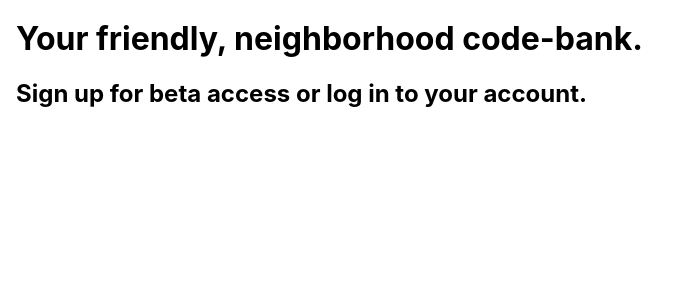
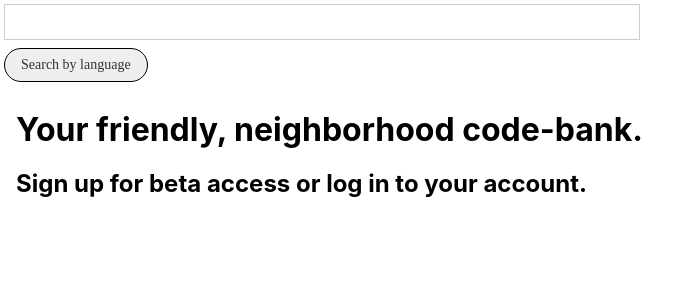
Before and after one commit to Momentum-Team-10/django-duplex-team-hufflepuff, a Django app: page / in a window 1280 px wide. Shown: the part 96-396 px from the top of the page, without its empty margins (0-700 px from the left). Run offline with Django 3.2, Linux system fonts and the light colour scheme; data that the repository does not hold is empty.

Commit message:
created title,language,tag seach functions

```diff
--- a/hufflepuff/code_snips/views.py
+++ b/hufflepuff/code_snips/views.py
@@ -1,3 +1,4 @@
+from django.db.models import query
 from django.shortcuts import render, get_object_or_404
 from .models import Snippet
 
@@ -13,3 +14,22 @@ def user_page(request):
 def code_view(request, pk):
   snippet = get_object_or_404(Snippet, pk=pk)
   return render(request, 'code_snips/code_view.html', {"snippet": snippet})
+
+def search_by_title(request):
+    # get the search term from the query params
+    query = request.GET.get("q")
+    # use that search term to make a db query, save it to a variable
+    results = Snippet.objects.filter(title__icontains=query)
+    # send back a response that includes the data from the query
+
+    return render(request, "code_snips/home.html", {"snippets": results})
+
+def search_by_language(request):
+  query = request.GET.get("q")
+  results = Snippet.objects.filter(language__name__icontains=query)
+  return render(request, "code_snips/home.html", {"snippets": results})
+
+def search_by_tag(request):
+  query = request.GET.get("q")
+  results = Snippet.objects.filter(tag__name__icontains=query)
+  return render(request, "code_snips/home.html", {"snippets": results})
--- a/hufflepuff/hufflepuff/urls.py
+++ b/hufflepuff/hufflepuff/urls.py
@@ -25,6 +25,9 @@ urlpatterns = [
     path('', views.home_page, name='home_page'),
     path('user_page/', views.user_page, name='user_page'),
     path('code_view/<int:pk>', views.code_view, name='code_view'),
+    path('title_search', views.search_by_title, name='search_by_title'),
+    path('language_search', views.search_by_language, name='search_by_language'),
+    path('tag_search', views.search_by_tag, name='search_by_tag'),
 ]
 
 if settings.DEBUG:
--- a/hufflepuff/templates/base.html
+++ b/hufflepuff/templates/base.html
@@ -39,6 +39,13 @@
     </nav>
   </header>
 
+  <section class="ma1 snippet-search">
+    <form action={% url 'search_by_language' %} method="GET">
+      <input type="text" class="input-reset ba b--black-20 pa2 mb2 db w-50" name="q">
+      <button type="submit" class="f6 link dim br-pill ba ph3 pv2 mb2 dib dark-gray">Search by language</button>
+    </form>
+  </section>
+
   <div class="ma3">
   {% block content %}
   {% endblock %}
```
